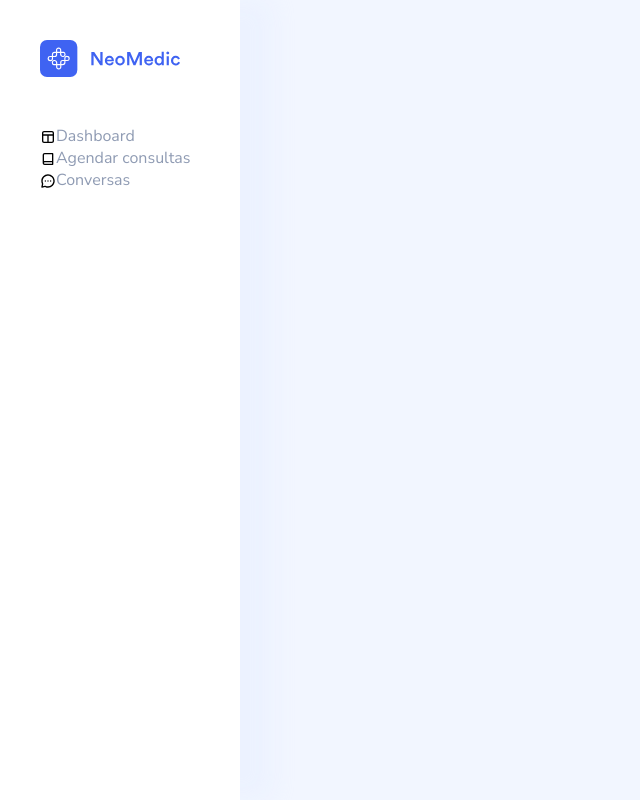
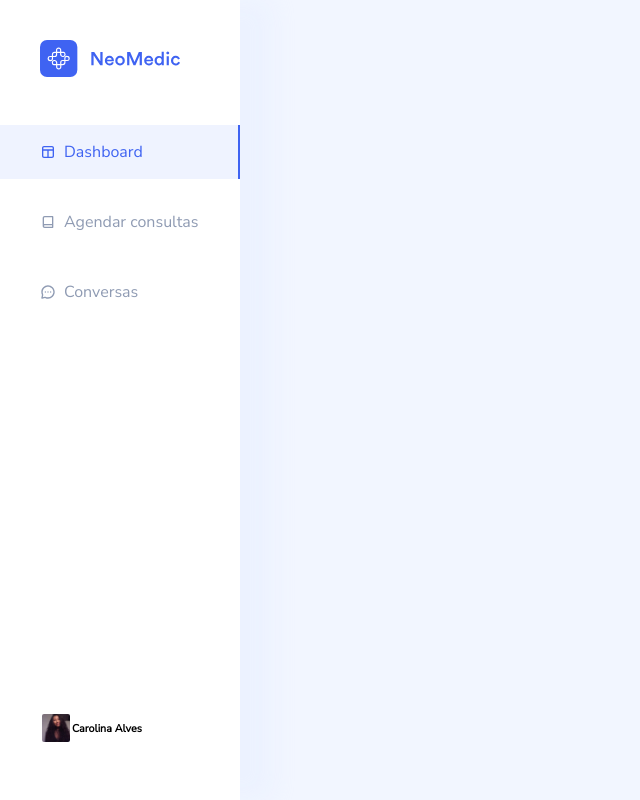
Before and after one commit to yumartins/NeoMedic, a React (Create React App) app in the folder web/: page / in a window 1280 px wide. Shown: the whole page, without its empty margins (0-640 px from the left). Built offline with nearby package versions, Linux system fonts and the light colour scheme.

Commit message:
feat: routes sidebar

```diff
--- a/web/src/components/Icon/Icon.js
+++ b/web/src/components/Icon/Icon.js
@@ -6,8 +6,10 @@ const Icon = ({
   name,
   size,
   color,
+  ...rest
 }) => (
   <SVG
+    {...rest}
     width={`${size}px`}
     height={`${size}px`}
     viewBox="0 0 1024 1024"
--- a/web/src/layout/Sidebar/index.js
+++ b/web/src/layout/Sidebar/index.js
@@ -1,25 +1,17 @@
 import React from 'react';
-import { Article, NavIcon, Image, Navigation, Item } from './styles';
-import Logo from '../../assets/logo.svg';
-import { book, layout, messageCircle } from '../../components/Icon';
-
-const routes = [
-  {
-    icon: layout,
-    route: '/',
-    label: 'Dashboard',
-  },
-  {
-    icon: book,
-    route: 'books',
-    label: 'Agendar consultas',
-  },
-  {
-    icon: messageCircle,
-    route: '/messages',
-    label: 'Conversas',
-  },
-];
+import {
+  Name,
+  Item,
+  Image,
+  Picture,
+  Article,
+  NavIcon,
+  Profile,
+  Navigation,
+} from './styles';
+import Logo from '../../assets/images/logo.svg';
+import routes from './routes';
+import User from '../../assets/images/user.jpg';
 
 const Sidebar = () => (
   <Article>
@@ -39,6 +31,11 @@ const Sidebar = () => (
         </Item>
       ))}
     </Navigation>
+
+    <Profile>
+      <Picture src={User} />
+      <Name>Carolina Alves</Name>
+    </Profile>
   </Article>
 );
 
--- /dev/null
+++ b/web/src/layout/Sidebar/routes.js
@@ -0,0 +1,21 @@
+import { book, layout, messageCircle } from '../../components/Icon';
+
+const routes = [
+  {
+    icon: layout,
+    route: '/',
+    label: 'Dashboard',
+  },
+  {
+    icon: book,
+    route: 'books',
+    label: 'Agendar consultas',
+  },
+  {
+    icon: messageCircle,
+    route: '/messages',
+    label: 'Conversas',
+  },
+];
+
+export default routes;
--- a/web/src/layout/Sidebar/styles.js
+++ b/web/src/layout/Sidebar/styles.js
@@ -1,15 +1,16 @@
 import styled from 'styled-components';
-import { color } from '../../styles';
-import { Link } from 'react-router-dom';
+import { color, typograph, borderRadius } from '../../styles';
+import { NavLink } from 'react-router-dom';
 import { Icon } from '../../components/Icon';
 
 export const Image = styled.img`
   width: 140px;
+  margin: 0 40px;
 `;
 
 export const Article = styled.article`
   width: 240px;
-  padding: 40px;
+  padding: 40px 0;
   background-color: ${color.gray._100};
   position: fixed;
   height: 100vh;
@@ -25,13 +26,62 @@ export const Navigation = styled.div`
 `;
 
 export const NavIcon = styled(Icon)`
+  margin-right: 8px;
+  position: relative;
+  top: -1px;
+
   path {
     fill: ${color.gray._600};
   }
 `;
 
-export const Item = styled(Link)`
+export const Item = styled(NavLink)`
   display: flex;
   align-items: center;
   color: ${color.gray._600};
+  padding: 16px 40px;
+  position: relative;
+  font-size: ${typograph.size.s3};
+
+  &:not(:first-child) {
+    margin-top: 16px;
+  }
+
+  &::after {
+    content: '';
+    background-color: transparent;
+    position: absolute;
+    right: 0;
+    width: 2px;
+    height: 100%;
+  }
+
+  &.active {
+    color: ${color.primary._500};
+    background-color: ${color.primary.transparency._100};
+
+    svg path {
+      fill: ${color.primary._500};
+    }
+
+    &::after {
+      background-color: ${color.primary._500};
+    }
+  }
 `;
+
+export const Profile = styled.div`
+  margin-top: auto;
+  padding: 16px 40px;
+  display: flex;
+  align-items: center;
+`;
+
+export const Picture = styled.img`
+  width: 32px;
+  height: 32px;
+  border-radius: ${borderRadius.sm}px;
+  border: 2px solid ${color.gray._100};
+`;
+
+export const Name = styled.h6``;
```
Also changed, not shown: web/src/assets/images/logo.svg (renamed from web/src/assets/logo.svg), web/src/assets/images/user.jpg (added).
